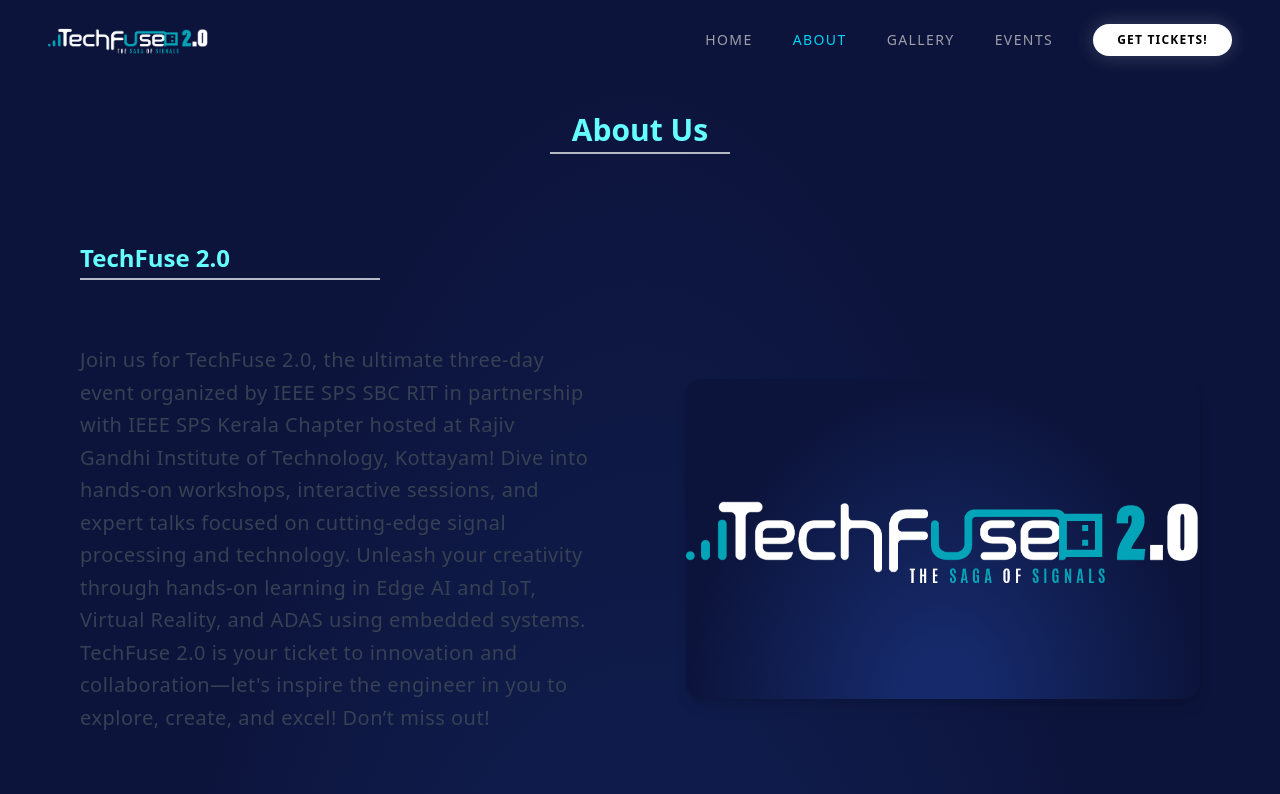
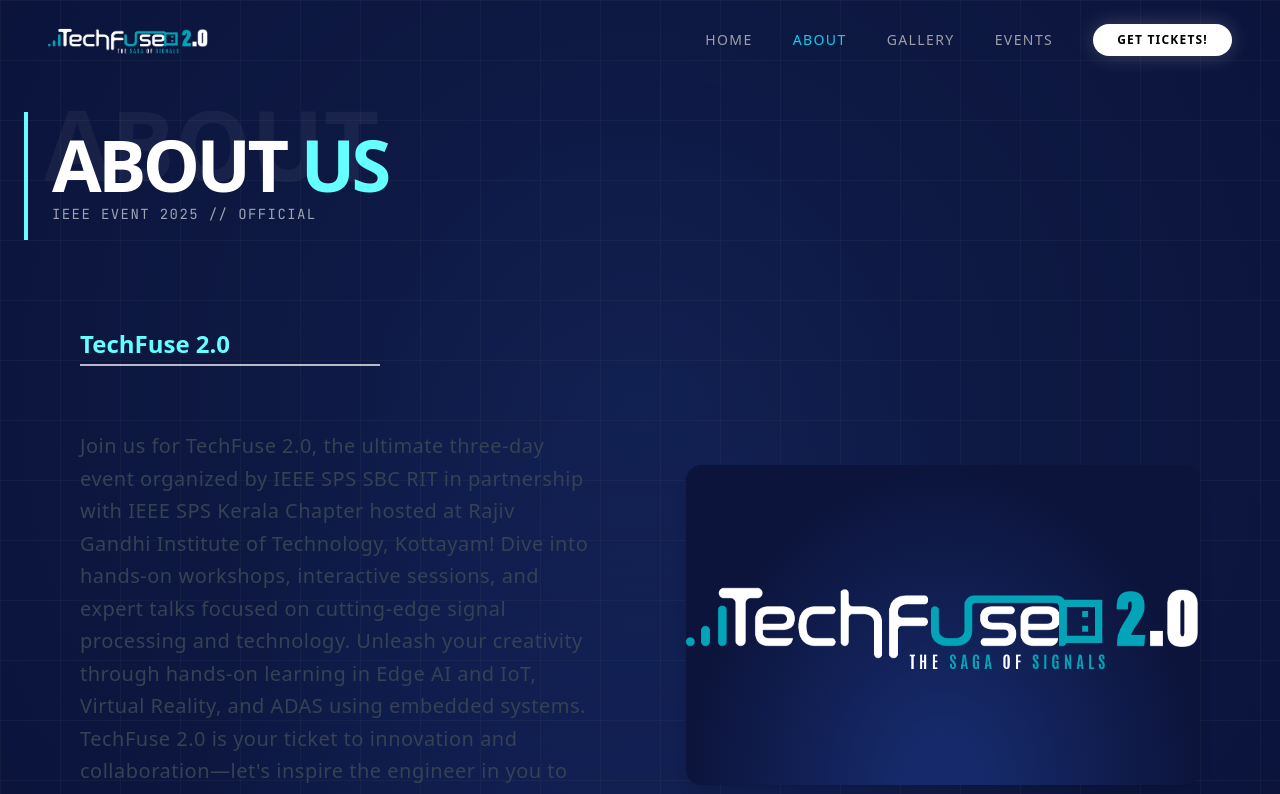
Before and after one commit to IEEE-SB-RIT/TechFuse-2.0, a Next.js app: page /about in a window 1280 px wide. Shown: the top 794 px of the page. Built offline with nearby package versions, Linux system fonts and the light colour scheme.

Commit message:
heading fix

```diff
--- a/src/app/about/page.tsx
+++ b/src/app/about/page.tsx
@@ -4,16 +4,21 @@
 import AboutTemplate from "@/app/components/aboutTemplate";
 import aboutData from "@/app/lib/aboutData";
 import useLoadingAnimation from "@/hooks/loadingAnimation";
+import GridBackground from "@/app/components/gridBackground";
+import SectionHeading from "@/app/components/SectionHeading";
 
 function AboutUs() {
     const animate= useLoadingAnimation()
     return (
         <div className="pt-28 pb-20 px-6">
+            <GridBackground />
+
             <div
-                className={`mb-12 text-center ${animate().className}`}
+                className={`mb-12  ${animate().className}`}
                 style={animate().style}
             >
-                <Heading text="About Us"/>
+                <SectionHeading text1="About" text2="Us" />
+
             </div>
 
             <div className="flex flex-col gap-10 md:gap-16 max-w-7xl mx-auto">
```
